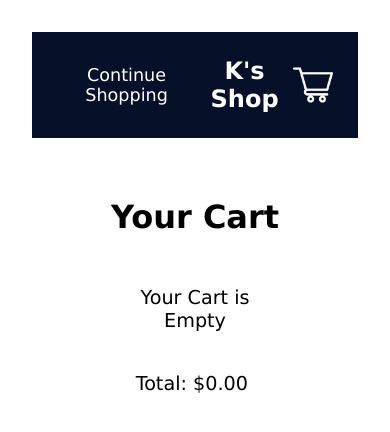
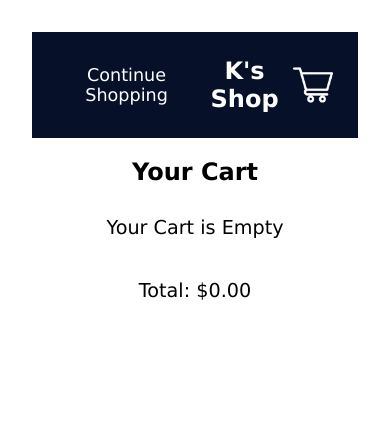
Before and after one commit to karleenheong/odin-shopping-cart2, a React (Vite) app: page /cart in a window 390 px wide. Shown: the top 432 px of the page. Built offline with nearby package versions, Linux system fonts and the light colour scheme.

Commit message:
Style cart page to be mobile responsive

```diff
--- a/src/components/Cart.jsx
+++ b/src/components/Cart.jsx
@@ -53,7 +53,7 @@ const Cart = () => {
                   <img src={product.image} alt="product image" />
                 </div>
 
-                <div className={styles.gridText} data-testid="title">
+                <div className={`${styles.gridText} ${styles.productTitle}`} data-testid="title">
                   {product.title}
                 </div>
 
--- a/src/styles/Cart.module.css
+++ b/src/styles/Cart.module.css
@@ -131,3 +131,72 @@ hr {
 /* div {
   border: 1px solid purple;
 } */
+
+@media screen and (max-width: 900px) {
+  .headings {
+    grid-template-columns: 3fr 1fr 1fr;
+  }
+
+  .productDiv {
+    grid-template-columns: 1fr 2fr 1fr 1fr;
+  }
+
+  .headings > *:last-child,
+  .productDiv > *:last-child {
+    display: none;
+  }
+
+  .totalDiv {
+    text-align: center;
+  }
+
+  .totalPrice {
+    margin: 0;
+  }
+
+  .checkoutBtn {
+    align-self: center;
+  }
+}
+
+@media screen and (max-width: 767px) {
+  .cartContainer {
+    padding: 20px;
+  }
+
+  .headings {
+    grid-template-columns: 1fr;
+  }
+
+  #headingProduct {
+    text-align: center;
+  }
+
+  .productDiv {
+    grid-template-columns: 1fr 2fr;
+  }
+
+  .headings > :not(:first-child),
+  .productDiv > *:last-child {
+    display: none;
+  }
+
+  .pageTitle {
+    font-size: 1.5rem;
+    margin: 10px;
+  }
+
+  .productsDiv {
+    margin: 10px;
+  }
+}
+
+@media screen and (max-width: 500px) {
+  .cartContainer {
+    padding: 10px;
+  }
+
+  .productTitle {
+    font-size: 0.9rem;
+  }
+}
```
Also changed, not shown: src/styles/Home.module.css (line endings or trailing spaces).
